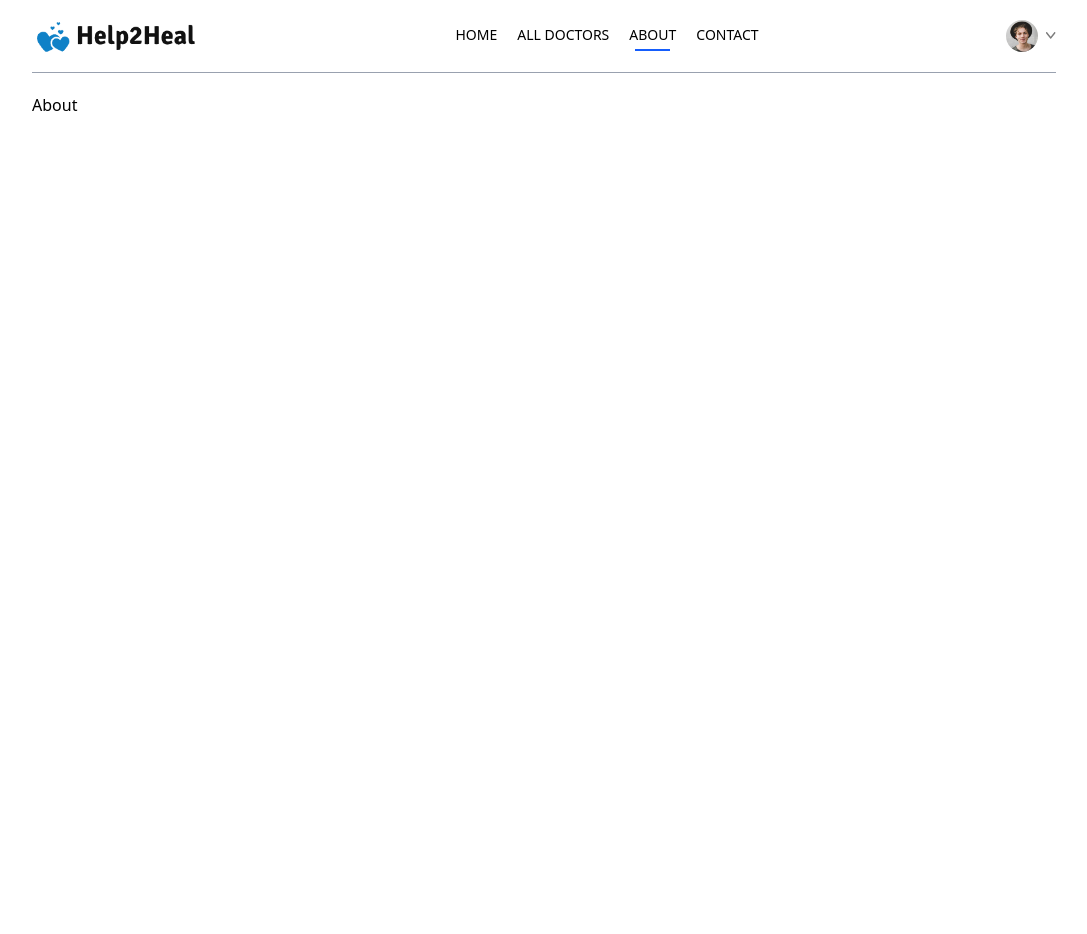
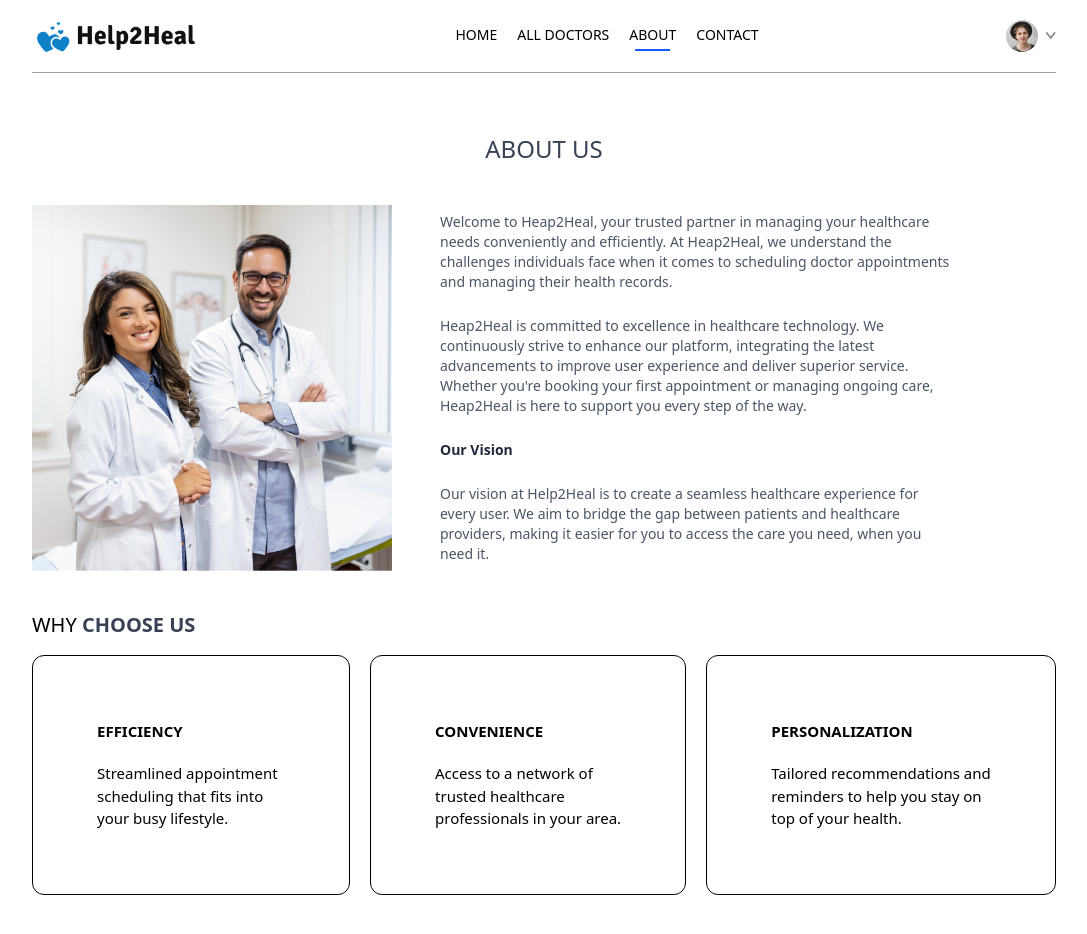
Before and after one commit to VC-Nithesh944/Help2Heal, a React (Vite) app in the folder frontend/: page /about in a window 1280 px wide. Shown: the top 934 px of the page, without its empty margins (96-1183 px from the left). Before the commit the page ends 800 px from the top, so only its background shows below. Built offline with nearby package versions, Linux system fonts and the light colour scheme; the HTML template or start-up script is replaced by a standard one.

Commit message:
Created About Us Page

```diff
--- a/frontend/src/pages/About.jsx
+++ b/frontend/src/pages/About.jsx
@@ -1,7 +1,77 @@
 import React from "react";
+import { assets } from "../assets/assets_frontend/assets";
 
 const About = () => {
-  return <div>About</div>;
+  return (
+    <div>
+      <div className="text-center text-2xl pt-10 text-gray-500">
+        <p className="text-gray-700 font-medium">
+          ABOUT <span>US</span>
+        </p>
+      </div>
+      <div className="my-10 flex flex-col md:flex-row gap-12">
+        <img
+          className="w-full md:max-w-[360px]"
+          src={assets.about_image}
+          alt=""
+        />
+        <div className="flex flex-col justify-center gap-6 md:w-2/4 text-sm text-gray-600">
+          <p>
+            Welcome to Heap2Heal, your trusted partner in managing your
+            healthcare needs conveniently and efficiently. At Heap2Heal, we
+            understand the challenges individuals face when it comes to
+            scheduling doctor appointments and managing their health records.
+          </p>
+          <p>
+            Heap2Heal is committed to excellence in healthcare technology. We
+            continuously strive to enhance our platform, integrating the latest
+            advancements to improve user experience and deliver superior
+            service. Whether you're booking your first appointment or managing
+            ongoing care, Heap2Heal is here to support you every step of the
+            way.
+          </p>
+          <b className="text-gray-800">Our Vision</b>
+          <p>
+            Our vision at Help2Heal is to create a seamless healthcare
+            experience for every user. We aim to bridge the gap between patients
+            and healthcare providers, making it easier for you to access the
+            care you need, when you need it.
+          </p>
+        </div>
+      </div>
+
+      <div className="text-xl my-4">
+        <p>
+          WHY <span className="text-gray-700 font-semibold">CHOOSE US</span>
+        </p>
+      </div>
+      <div className="flex flex-col gap-x-5 md:flex-row mb-20 ">
+        <div className="border rounded-xl px-10 md:px-16 py-8 sm:py-16 flex flex-col gap-5 text-[15px] hover:bg-blue-500 hover:shadow-2xl hover:text-white transition-all duration-300 text-black-600 cursor-pointer">
+          <b>EFFICIENCY</b>
+          <p>
+            Streamlined appointment scheduling that fits into your busy
+            lifestyle.
+          </p>
+        </div>
+        <div className="border rounded-xl px-10 md:px-16 py-8 sm:py-16 flex flex-col gap-5 text-[15px] hover:bg-blue-500 hover:shadow-2xl hover:text-white transition-all duration-300 text-black-600 cursor-pointer">
+          <b>CONVENIENCE</b>
+          <p>
+            Access to a network of trusted healthcare professionals in your
+            area.
+          </p>
+        </div>
+        <div className="border rounded-xl px-10 md:px-16 py-8 sm:py-16  flex flex-col gap-5 text-[15px] hover:bg-blue-500 hover:shadow-blue-800 hover:text-white transition-all duration-300 text-black-600 cursor-pointer">
+          <b>PERSONALIZATION</b>
+          <p>
+            Tailored recommendations and reminders to help you stay on top of
+            your health.
+          </p>
+        </div>
+      </div>
+    </div>
+  );
 };
 
+//Add the footer
+
 export default About;
```
